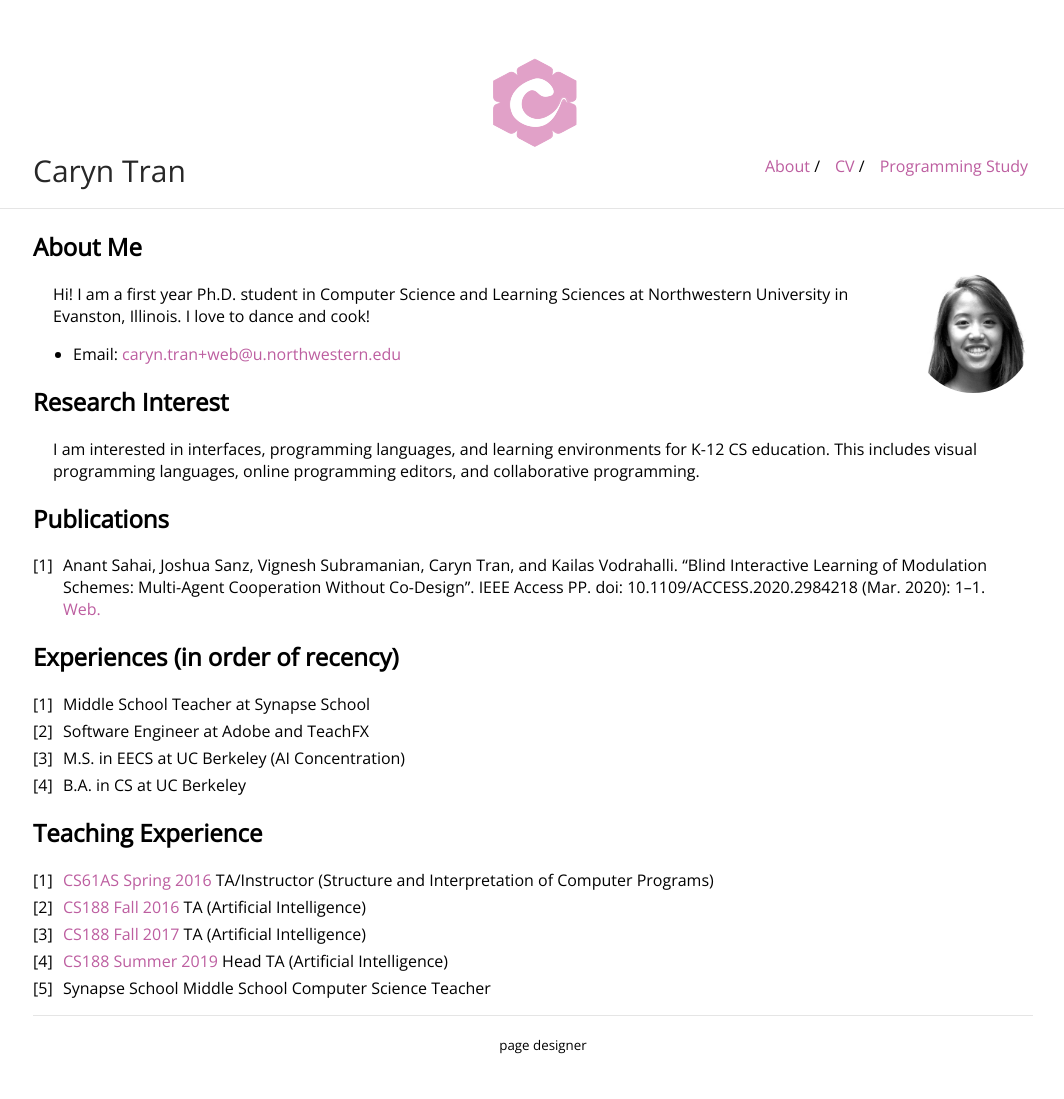
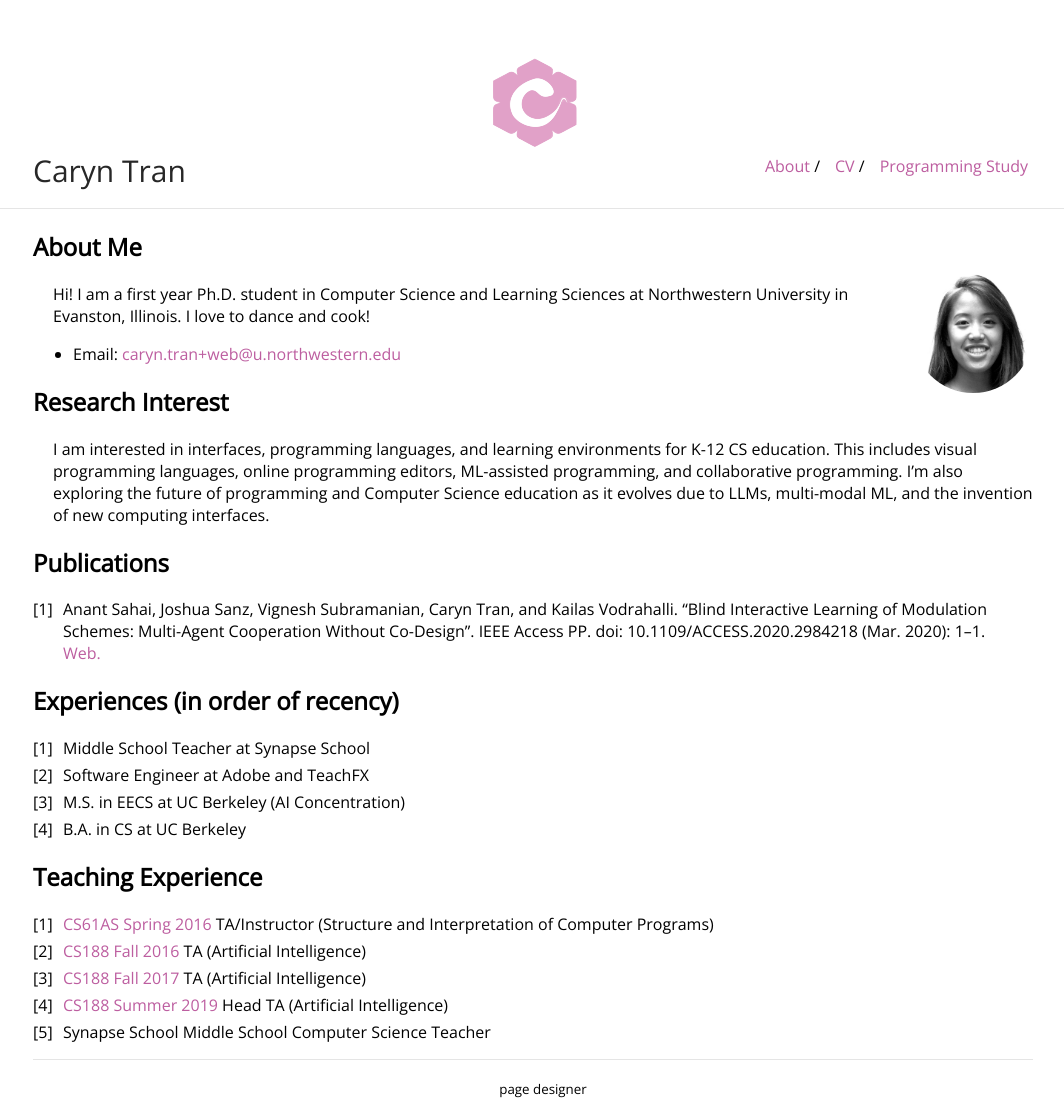
Before and after one commit to carynbear/carynbear.github.io, a Jekyll site: the page built from index.md, in a window 1280 px wide. Shown: the whole page, without its empty margins (107-1171 px from the left). Built offline with Jekyll 4.4.1, drawn with Linux system fonts in a browser that asks for light colours; our own code applies the rules of GitHub Pages for plain Markdown files; before the commit the page ends 1055 px from its top, so only the background shows below that.

Commit message:
Update index.md

```diff
--- a/index.md
+++ b/index.md
@@ -12,7 +12,7 @@ Hi! I am a first year Ph.D. student in Computer Science and Learning Sciences at
 
 ## Research Interest
 
-I am interested in interfaces, programming languages, and learning environments for K-12 CS education. This includes visual programming languages, online programming editors, and collaborative programming.
+I am interested in interfaces, programming languages, and learning environments for K-12 CS education. This includes visual programming languages, online programming editors, ML-assisted programming, and collaborative programming. I'm also exploring the future of programming and Computer Science education as it evolves due to LLMs, multi-modal ML, and the invention of new computing interfaces.
 
 ## Publications
 
```
